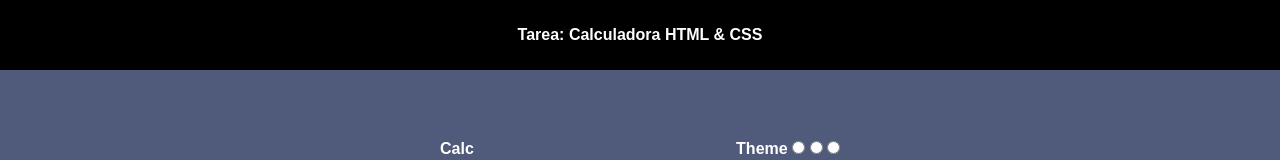
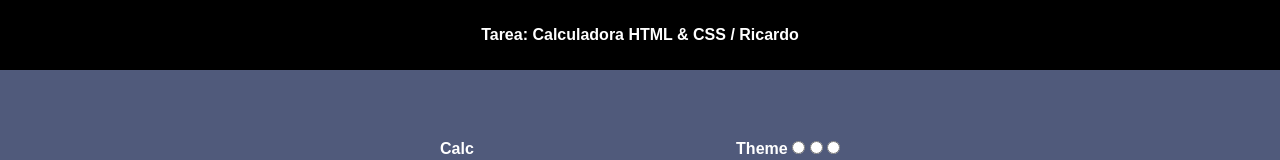
Before and after one commit to Rass22/Capacitacion_Bunsan, a plain HTML site: page Tarea Calculadora/calculadora.html in a window 1280 px wide. Shown: the top 160 px of the page. Drawn offline with Linux system fonts and the light colour scheme.

Commit message:
Update calculadora.html

```diff
--- a/Tarea Calculadora/calculadora.html
+++ b/Tarea Calculadora/calculadora.html
@@ -11,11 +11,12 @@
 <body>
 
     <div class="tituloTarea">
-        <p> Tarea: Calculadora HTML & CSS</p>
+        <p> Tarea: Calculadora HTML & CSS / Ricardo</p>
     </div>
  <!-------------------------------------------------------------------------------------------------------->
 
     <div class="Todo_esta_dentro">
+
         <div class="calc">
             <p>Calc</p>
             <div class="theme_input">
@@ -25,6 +26,7 @@
                 <input class="radios" type="radio" name="theme" id="">
             </div>
         </div>
+
 
 
  <!-------------------------------------------------------------------------------------------------------->
```
